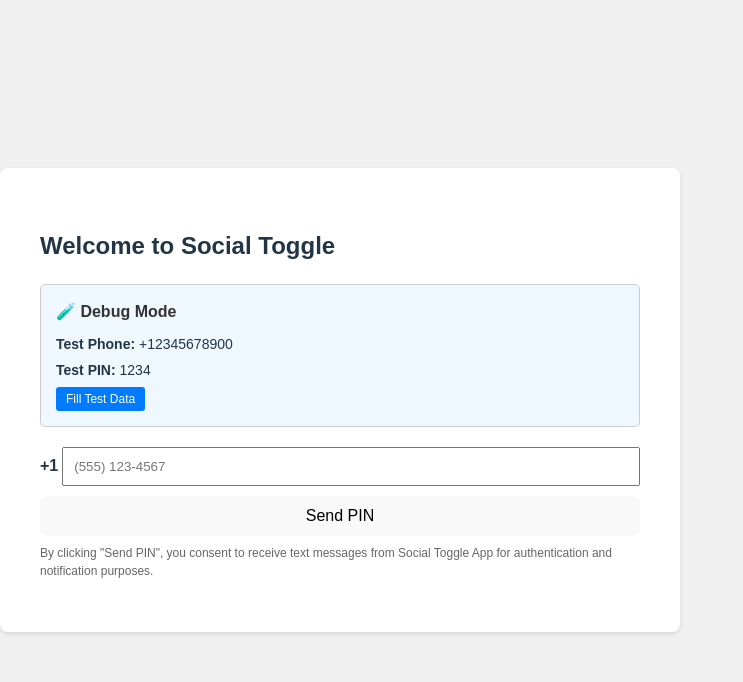
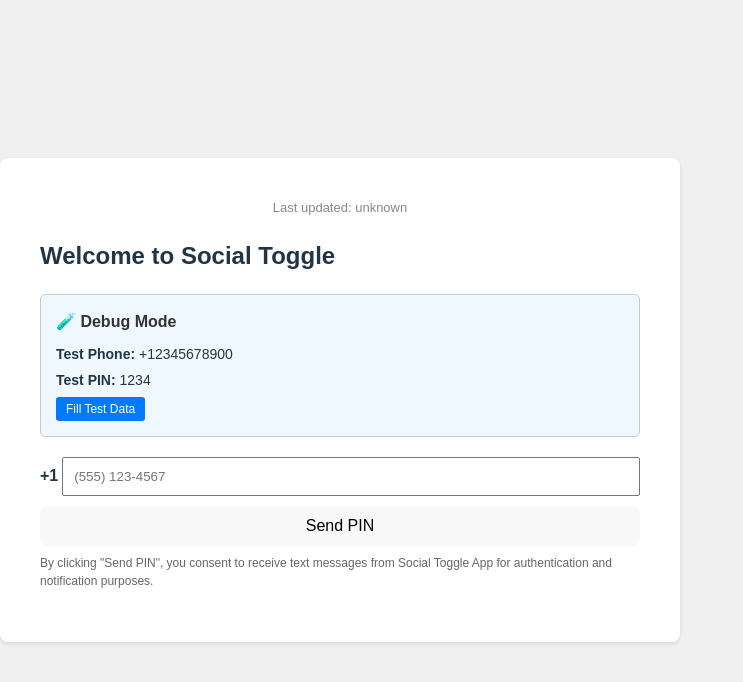
Before and after one commit to charbob/social-toggle-app, a React (Vite) app: page / in a window 1280 px wide. Shown: the top 682 px of the page, without its empty margins (0-743 px from the left). Built offline with nearby package versions, Linux system fonts and the light colour scheme.

Commit message:
Show last updated date at top of app using git commit date

```diff
--- a/src/App.jsx
+++ b/src/App.jsx
@@ -1,5 +1,7 @@
 import React, { useState } from "react";
 import { useAuth } from "./AuthContext";
+
+const LAST_UPDATED = typeof __LAST_UPDATED__ !== 'undefined' ? __LAST_UPDATED__ : '';
 
 function App() {
   const { user, logout } = useAuth();
@@ -20,6 +22,9 @@
 
   return (
     <div style={{ padding: 20, maxWidth: 600, margin: '0 auto' }}>
+      <div style={{ textAlign: 'center', fontSize: 13, color: '#888', marginBottom: 10 }}>
+        Last updated: {LAST_UPDATED ? new Date(LAST_UPDATED).toLocaleString() : 'unknown'}
+      </div>
       {renderContent()}
     </div>
   );
--- a/vite.config.js
+++ b/vite.config.js
@@ -1,8 +1,19 @@
 import { defineConfig } from 'vite'
 import react from '@vitejs/plugin-react'
+import { execSync } from 'child_process'
+
+let lastCommitDate = '';
+try {
+  lastCommitDate = execSync('git log -1 --format=%cd --date=iso-strict').toString().trim();
+} catch (e) {
+  lastCommitDate = new Date().toISOString();
+}
 
 // https://vitejs.dev/config/
 export default defineConfig({
   plugins: [react()],
   base: '/social-toggle-app/',
+  define: {
+    __LAST_UPDATED__: JSON.stringify(lastCommitDate)
+  }
 })
```
